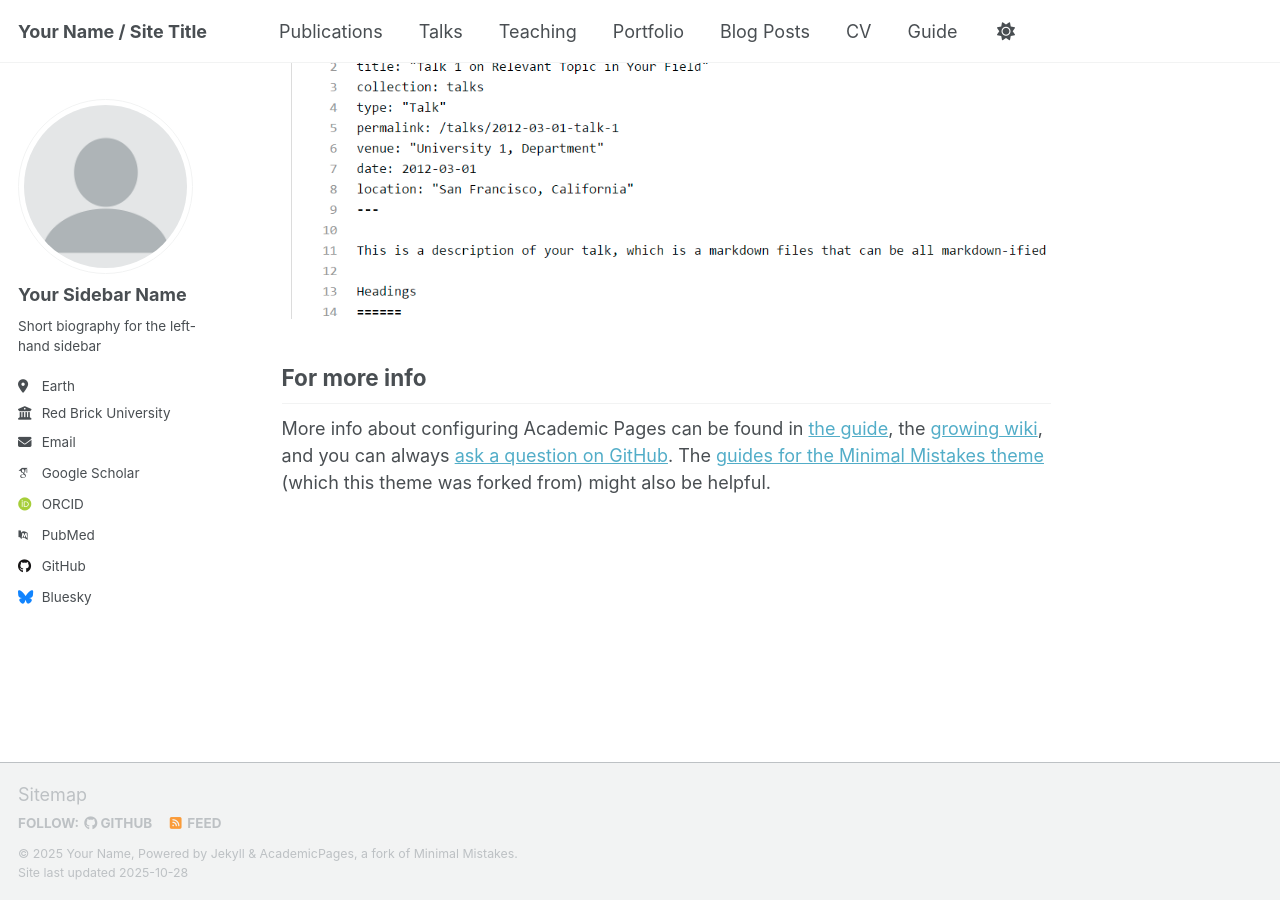
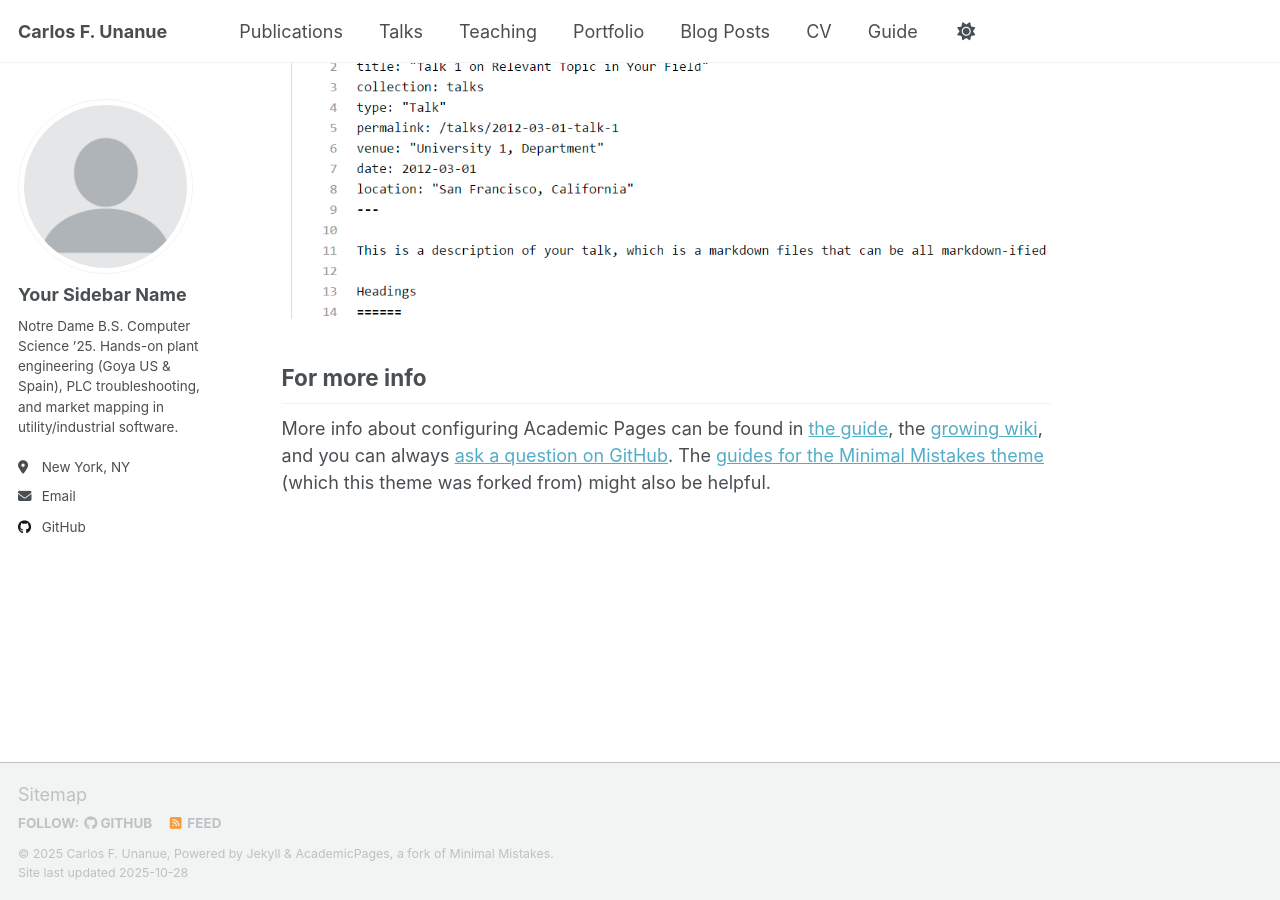
Before and after one commit to cunanue03/cunanue03.github.io, a Jekyll site: the page built from _pages/about.md, in a window 1280 px wide and 900 px high, scrolled down 2880 px. Built offline with Jekyll 4.4.1, drawn with Linux system fonts in a browser that asks for light colours; some web fonts are replaced; a script that is not in the unit is left out.

Commit message:
Update _config.yml

```diff
--- a/_config.yml
+++ b/_config.yml
@@ -9,11 +9,11 @@
 # Basic Site Settings
 locale                   : "en-US"
 site_theme               : "default" # Currently available options are "default", "air"
-title                    : "Your Name / Site Title"
+title                    : "Carlos F. Unanue"
 title_separator          : "-"
-name                     : &name "Your Name"
-description              : &description "Your Name's academic portfolio"   # Update this with a general description of your site, this is the default if not overridden by a page
-url                      : https://academicpages.github.io # The base hostname & protocol for your site e.g. "https://[your GitHub username].github.io",
+name                     : &name "Carlos F. Unanue"
+description              : &description "Carlos F. Unanue's academic portfolio"   # Update this with a general description of your site, this is the default if not overridden by a page
+url                      : https://cunanue03.github.io # The base hostname & protocol for your site e.g. "https://[your GitHub username].github.io",
                                                            # or if you already have some other page hosted on Github then use "https://[your GitHub username].github.io/[Your Repo Name]"
 baseurl                  : "" # the subpath of your site, e.g. "/blog"
 repository               : "academicpages/academicpages.github.io"
@@ -26,21 +26,21 @@ author:
   avatar           : "profile.png"
   name             : "Your Sidebar Name"
   pronouns         : # example: "she/her"
-  bio              : "Short biography for the left-hand sidebar"
-  location         : "Earth"
-  employer         : "Red Brick University"
+  bio              : "Notre Dame B.S. Computer Science ’25. Hands-on plant engineering (Goya US & Spain), PLC troubleshooting, and market mapping in utility/industrial software."
+  location         : "New York, NY"
+  employer         : # Blank for now
   uri              : # URL
-  email            : "none@example.org"
+  email            : "carlosfrancisco787@icloud.com"
 
   # Academic websites
   academia         : # URL
   arxiv            : # URL - Update with the correct link to your profile
-  googlescholar    : "https://scholar.google.com/citations?user=PS_CX0AAAAAJ"
+  googlescholar    : # URL
   inspire-hep      : # URL
   impactstory      : # URL
-  orcid            : "http://orcid.org/yourorcidurl"
+  orcid            : # URL
   semantic         : # URL
-  pubmed           : "https://www.ncbi.nlm.nih.gov/pubmed/?term=john+snow"
+  pubmed           : # URL
   researchgate     : # URL
   scopus           : # URL
 
@@ -48,13 +48,13 @@ author:
   bitbucket        : # Username - Update with your username on the site
   codepen          : # Username
   dribbble         : # Username
-  github           : "academicpages"
+  github           : "cunanue03"
   kaggle           : # Username
   stackoverflow    : # User number or user number and name (i.e., use "1" or "1/jeff-atwood")
 
   # Social media
   artstation       : # Username
-  bluesky          : "bsky.app" # Replace this with you Bluesky username
+  bluesky          : # Replace this with you Bluesky username
   facebook         : # Username
   flickr           : # Username
   foursquare       : # Username
```
